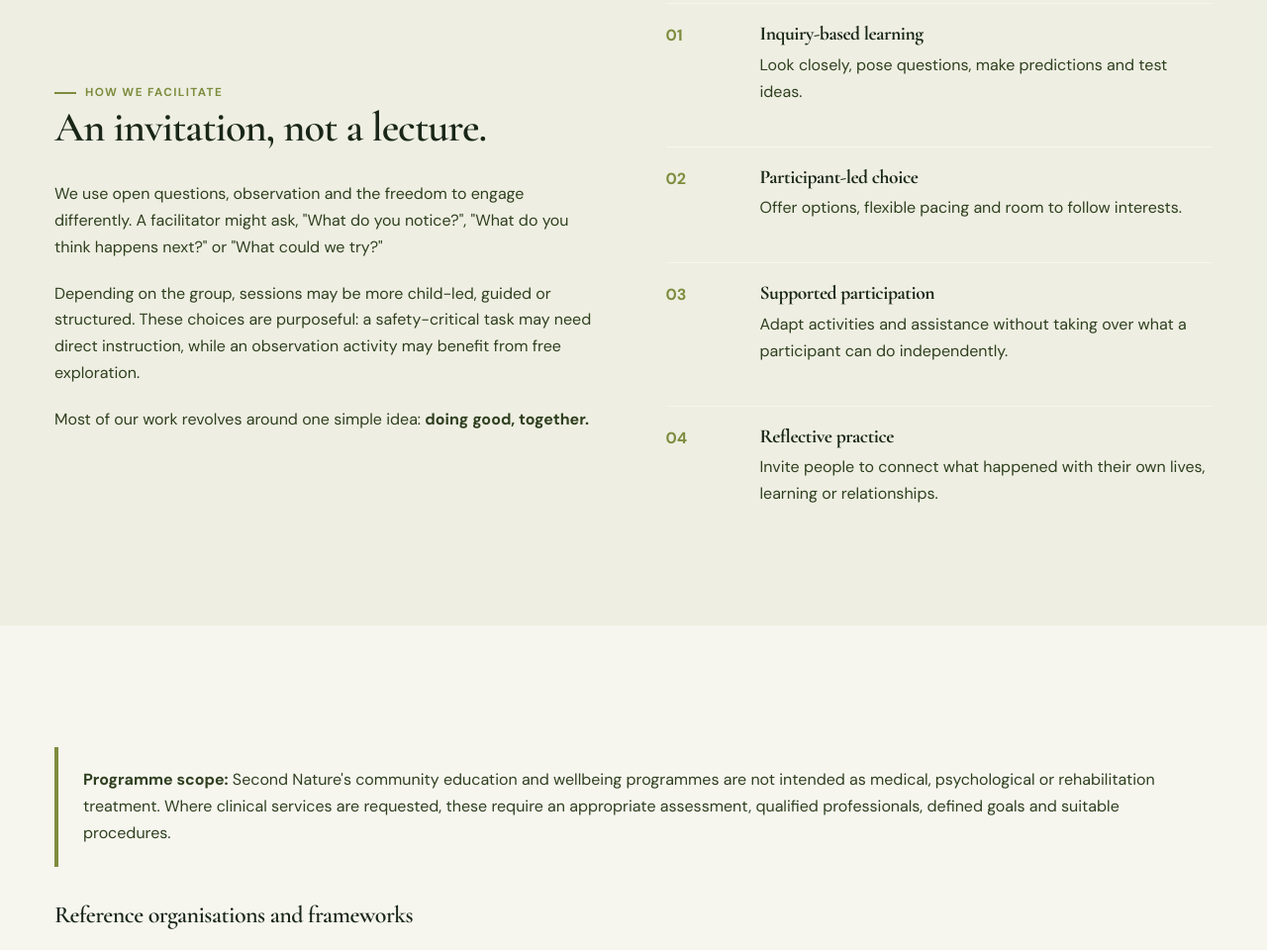
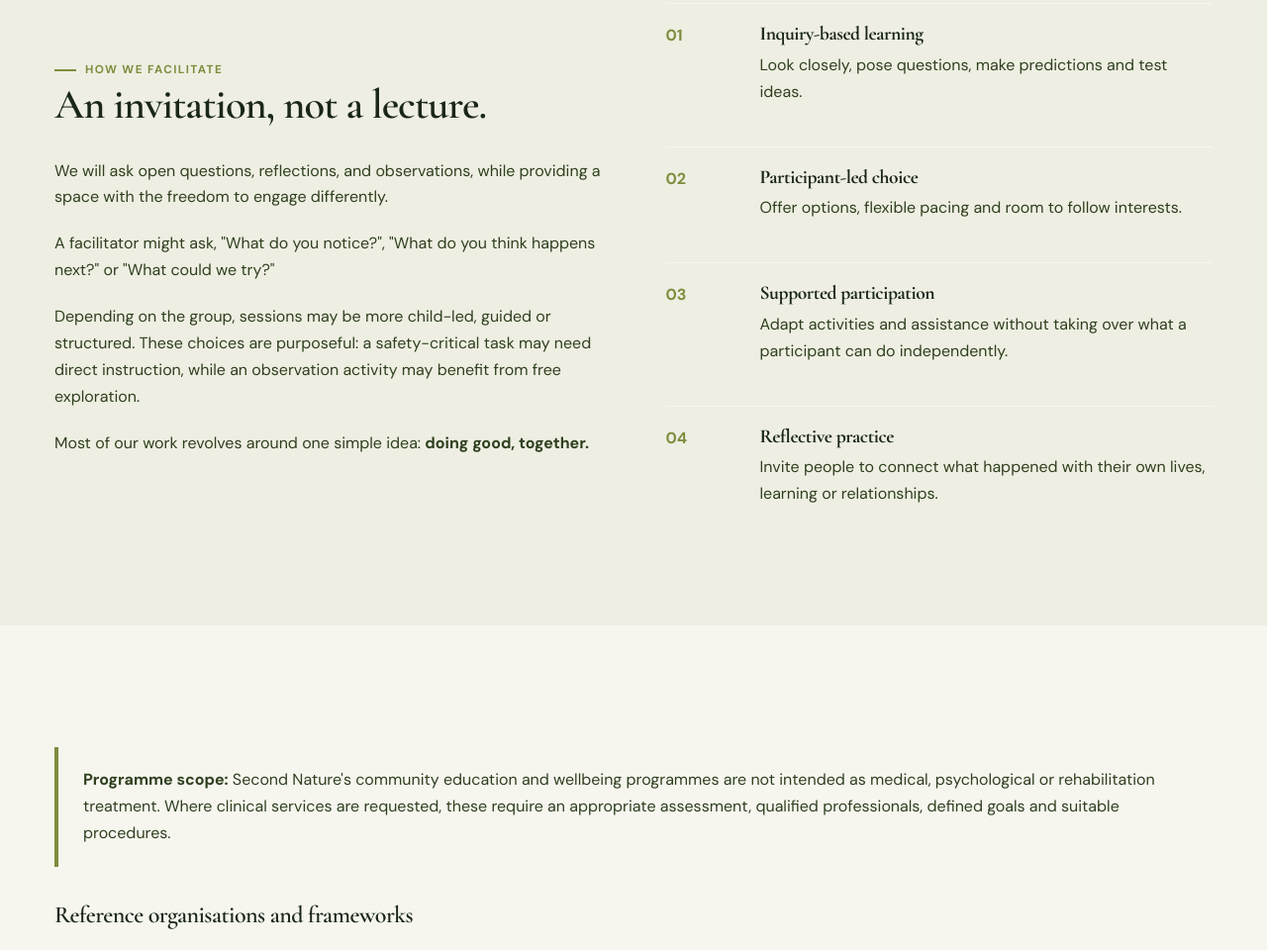
Before and after one commit to secondnaturesg/second-nature-sg, a plain HTML site: page approach.html in a window 1280 px wide. Shown: the part 2302-3262 px from the top of the page at 99% size. Drawn offline with nearby package versions, Linux system fonts and the light colour scheme.

Commit message:
Update approach.html

```diff
--- a/approach.html
+++ b/approach.html
@@ -298,8 +298,9 @@
           </h2>
 
           <p>
-            We use open questions, observation and the freedom
-            to engage differently. A facilitator might ask,
+            We will ask open questions, reflections, and observations, while providing a space with the freedom
+            to engage differently. </p>
+          <p>A facilitator might ask,
             "What do you notice?", "What do you think happens next?"
             or "What could we try?"
           </p>
```
